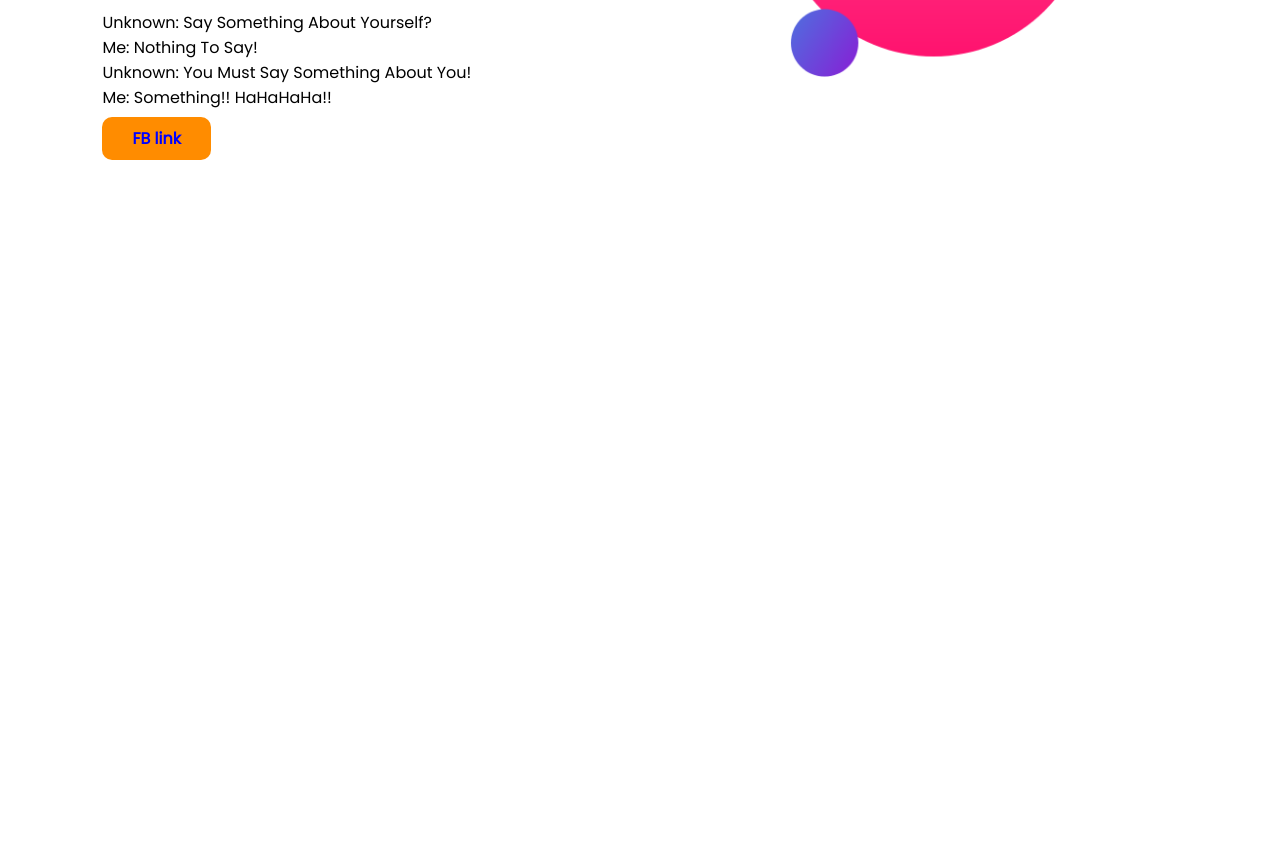
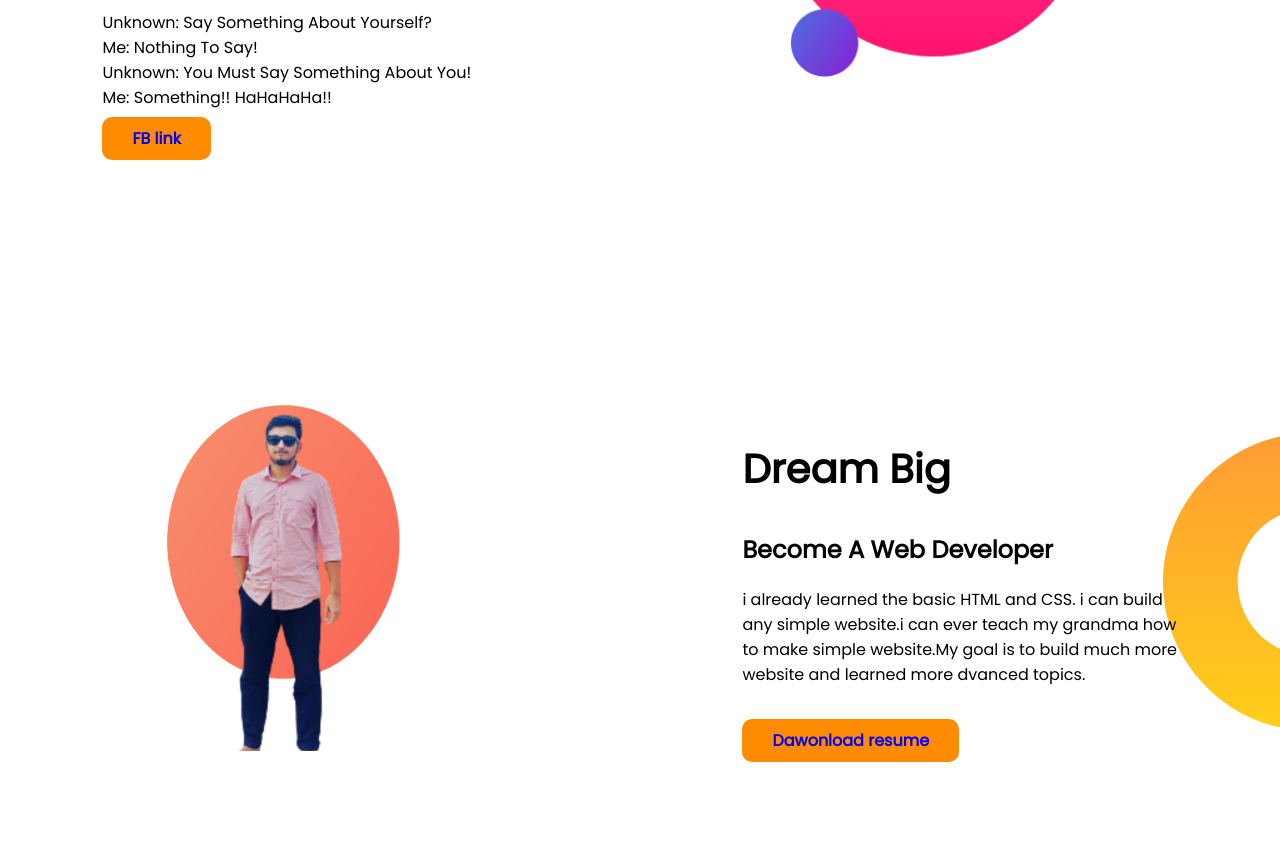
Before and after one commit to sakibjpz/developer.portfolio, a plain HTML site: page index.html in a window 1280 px wide. Shown: the part 360-1224 px from the top of the page. Before the commit the page ends 800 px from the top, so only its background shows below. Drawn offline with Linux system fonts and the light colour scheme.

Commit message:
dream added

```diff
--- a/index.html
+++ b/index.html
@@ -37,6 +37,22 @@
             <img src="my-bg2.png" alt="">
         </div>
     </section>
+    <section class="dream-big">
+        <div class="width">
+            <img src="images/gg.png" alt="">
+        </div>
+        <div class="width">
+            <h1>Dream Big</h2>
+                <h2> Become A Web Developer</h3>
+                    <p>
+                        i already learned the basic HTML and CSS. i can build any simple website.i can ever teach my
+                        grandma how to make simple website.My goal is to build much more website and learned more
+                        dvanced topics.
+                    </p>
+                    <br>
+                    <a class="link-button" target="_blank" href=""> Dawonload resume</a>
+        </div>
+    </section>
 </body>
 
 </html>
--- a/style.css
+++ b/style.css
@@ -14,6 +14,7 @@ h1 {
 
 section {
     display: flex;
+    margin-bottom: 50px;
 }
 
 .width {
@@ -38,3 +39,9 @@ section {
     background-image: url(images/top-banner.png);
     background-repeat: no-repeat;
 }
+
+.dream-big {
+    background-image: url(images/dream-bg.png);
+    background-repeat: no-repeat;
+    background-position: right;
+}
```
Also changed, not shown: images/gg.png (added).
